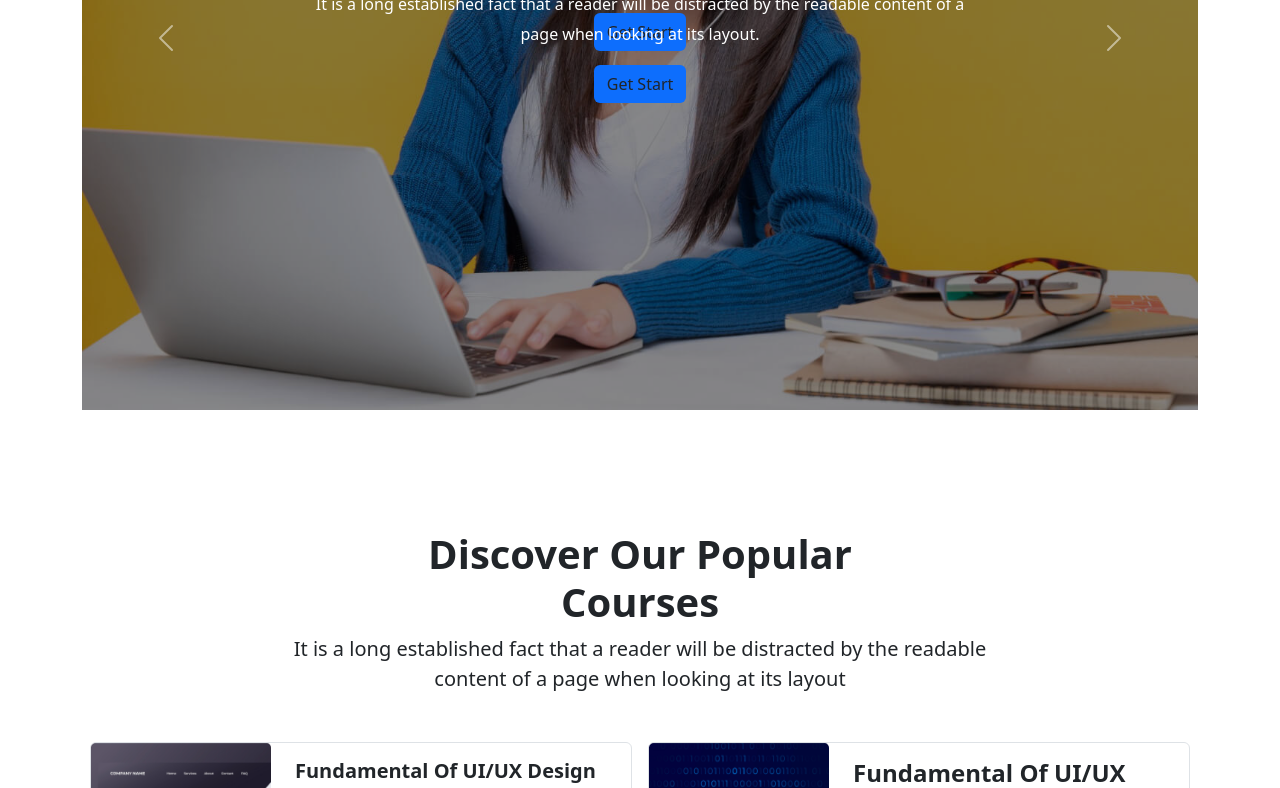
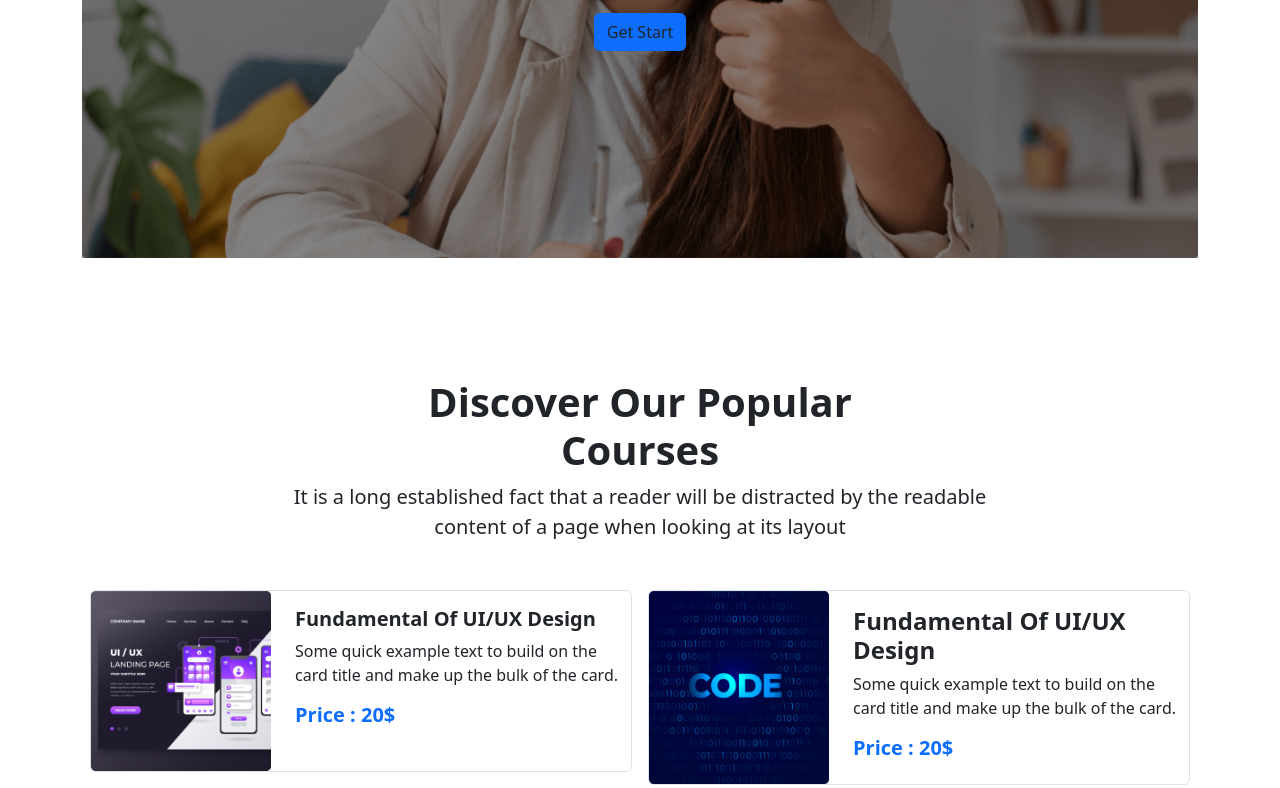
Before and after one commit to UmmeKulsumm/EdTech, a plain HTML site: page index.html in a window 1280 px wide. Shown: the part 456-1244 px from the top of the page. Drawn offline with nearby package versions, Linux system fonts and the light colour scheme.

Commit message:
carousel commit again

```diff
--- a/index.html
+++ b/index.html
@@ -56,7 +56,7 @@
 
                 </div>
               </div>
-              <div class="carousel-item active">
+              <div class="carousel-item">
                 <img src="images/cover/cover-2.jpg" class="d-block w-100" alt="...">
                 <div class="carousel-caption  text-space">
                   <h1 class="heading fw-bold">Get Started Digital
```
